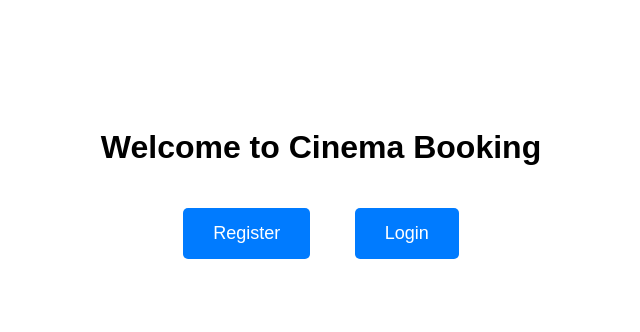
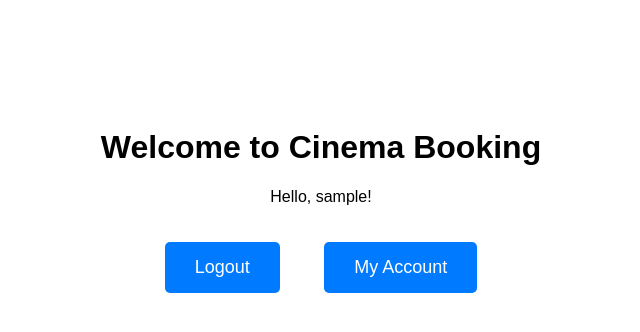
Before and after one commit to daytimeserg0/cinema_booking, a Flask app: page / in a window 1280 px wide. Shown: the top 332 px of the page, without its empty margins (319-959 px from the left). Run offline with Flask 3, Linux system fonts and the light colour scheme; the visitor is signed in with stand-in values (Sample User, id 1); some libraries are stand-ins or nearby versions.

Commit message:
complited register/login

```diff
--- a/app.py
+++ b/app.py
@@ -32,10 +32,17 @@ def register():
             message = "Username already exists!"
         else:
             cur.execute(
-                "INSERT INTO users (username, password, role) VALUES (%s, %s, %s);",
+                "INSERT INTO users (username, password, role) VALUES (%s, %s, %s) RETURNING id;",
                 (username, hashed_password, "user")
             )
+            new_user_id = cur.fetchone()[0]
             conn.commit()
+
+            # Set session for the new user
+            session["user_id"] = new_user_id
+            session["username"] = username
+            session["role"] = "user"
+
             cur.close()
             conn.close()
             return redirect("/")  # redirect to home after successful registration
@@ -71,6 +78,18 @@ def login():
 
     return render_template("login.html", message=message)
 
+# Logout route
+@app.route("/logout")
+def logout():
+    session.clear()  # clears all session data
+    return redirect("/")
+
+# Account page (protected example)
+@app.route("/account")
+def account():
+    if "username" not in session:
+        return redirect("/login")
+    return f"Hello, {session['username']}! This is your account page."
 
 if __name__ == "__main__":
     app.run(debug=True)
--- a/templates/index.html
+++ b/templates/index.html
@@ -20,7 +20,14 @@
 </head>
 <body>
     <h1>Welcome to Cinema Booking</h1>
-    <a href="/register" class="btn">Register</a>
-    <a href="/login" class="btn">Login</a>
+
+    {% if session.username %}
+        <p>Hello, {{ session.username }}!</p>
+        <a href="/logout" class="btn">Logout</a>
+        <a href="/account" class="btn">My Account</a>
+    {% else %}
+        <a href="/register" class="btn">Register</a>
+        <a href="/login" class="btn">Login</a>
+    {% endif %}
 </body>
 </html>
```
